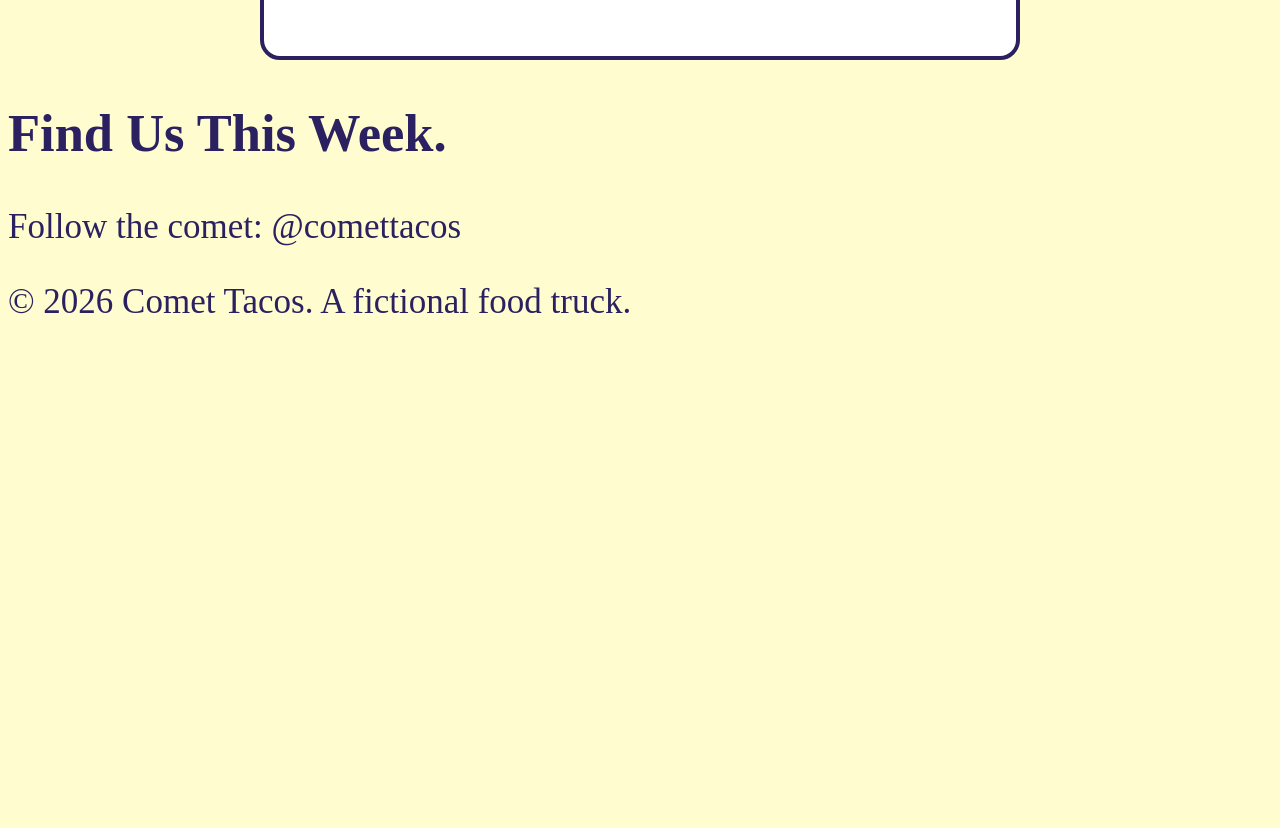
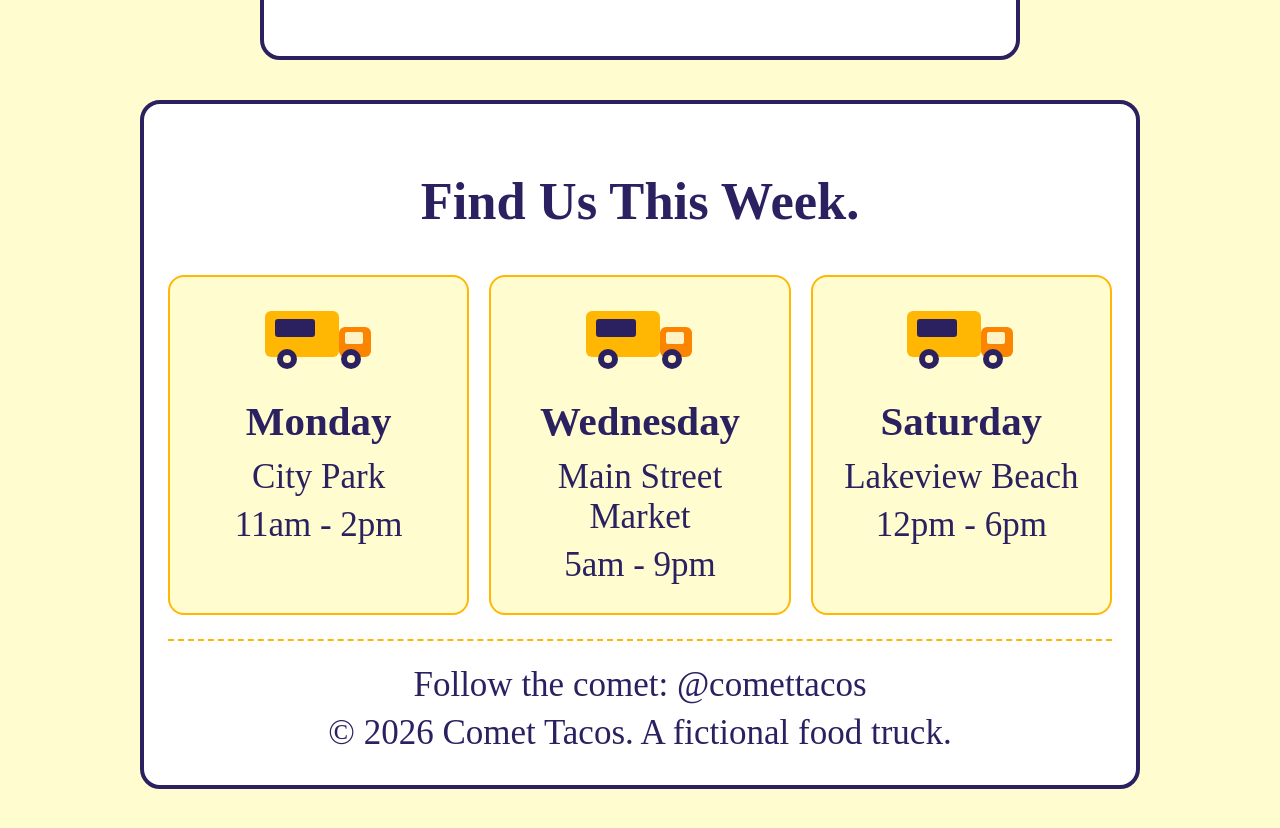
Before and after one commit to montverde-webdesign/replica-team-4, a plain HTML site: page index.html in a window 1280 px wide. Shown: the part 1684-2512 px from the top of the page. Before the commit the page ends 2099 px from the top, so only its background shows below. Drawn offline with Linux system fonts and the light colour scheme.

Commit message:
part-c.css

```diff
--- a/css/part-c.css
+++ b/css/part-c.css
@@ -1,3 +1,67 @@
 /* PART C styles. Owner: [first name]
    Only style the things inside Part C of index.html.
    Put your phone-size rules in a media query at the bottom of this file. */
+
+.find-us {
+  box-sizing: border-box;
+  width: 100%;
+  max-width: 1000px;
+  margin: 40px auto;
+  padding: 24px;
+  color: #2b2160;
+  background-color: #ffffff;
+  border: 4px solid #2b2160;
+  border-radius: 20px;
+}
+
+.find-us h2 {
+  text-align: center;
+}
+
+.location-list {
+  display: grid;
+  grid-template-columns: repeat(3, minmax(0, 1fr));
+  gap: 20px;
+}
+
+.location-card {
+  padding: 20px;
+  text-align: center;
+  background-color: #fffdd0;
+  border: 2px solid #ffb703;
+  border-radius: 16px;
+}
+
+.location-card img {
+  width: 120px;
+  height: 80px;
+}
+
+.location-card h3 {
+  margin: 12px 0;
+}
+
+.location-card p {
+  margin: 8px 0;
+}
+
+.site-footer {
+  margin-top: 24px;
+  padding-top: 16px;
+  text-align: center;
+  border-top: 2px dashed #ffb703;
+}
+
+.site-footer p {
+  margin: 8px 0;
+}
+
+@media (max-width: 600px) {
+  .find-us {
+    padding: 16px;
+  }
+
+  .location-list {
+    grid-template-columns: 1fr;
+  }
+}
--- a/index.html
+++ b/index.html
@@ -70,12 +70,34 @@
 
   <!-- ===== PART C ===== Owner: [first name] ===== -->
   <!-- Only the Part C owner types between these two lines. -->
-<h2>Find Us This Week.</h2>
+<section class="find-us">
+  <h2>Find Us This Week.</h2>
+  <div class="location-list">
+    <article class="location-card">
+      <img src="images/truck.svg" alt="Comet Tacos food truck">
+      <h3>Monday</h3>
+      <p>City Park</p>
+      <p>11am - 2pm</p>
+    </article>
+    <article class="location-card">
+      <img src="images/truck.svg" alt="Comet Tacos food truck">
+      <h3>Wednesday</h3>
+      <p>Main Street Market</p>
+      <p>5am - 9pm</p>
+    </article>
+    <article class="location-card">
+      <img src="images/truck.svg" alt="Comet Tacos food truck">
+      <h3>Saturday</h3>
+      <p>Lakeview Beach</p>
+      <p>12pm - 6pm</p>
+    </article>
+  </div>
 
-<footer>
-</footer>
-<p>Follow the comet: @comettacos</p>
-<p>© 2026 Comet Tacos. A fictional food truck.</p>
+  <footer class="site-footer">
+    <p>Follow the comet: @comettacos</p>
+    <p>© 2026 Comet Tacos. A fictional food truck.</p>
+  </footer>
+</section>
 
   <!-- ===== END PART C ===== -->
 
```
Also changed, not shown: images/truck.svg (added), 1 other file.
